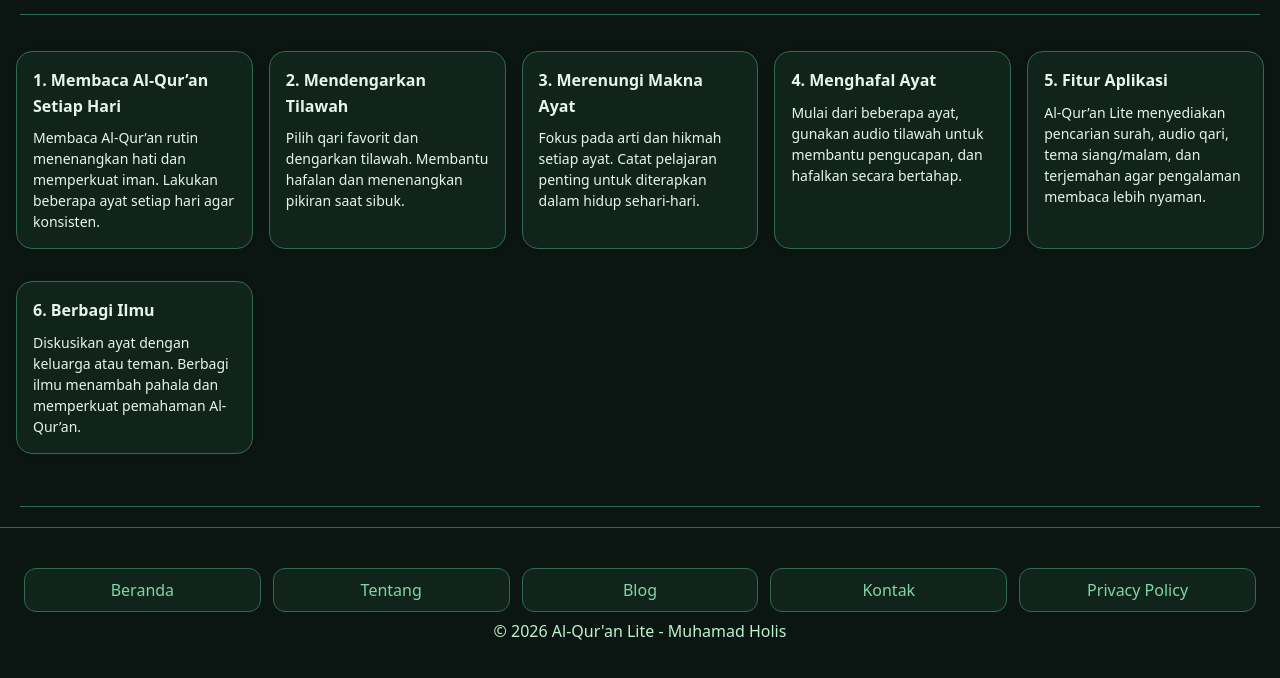
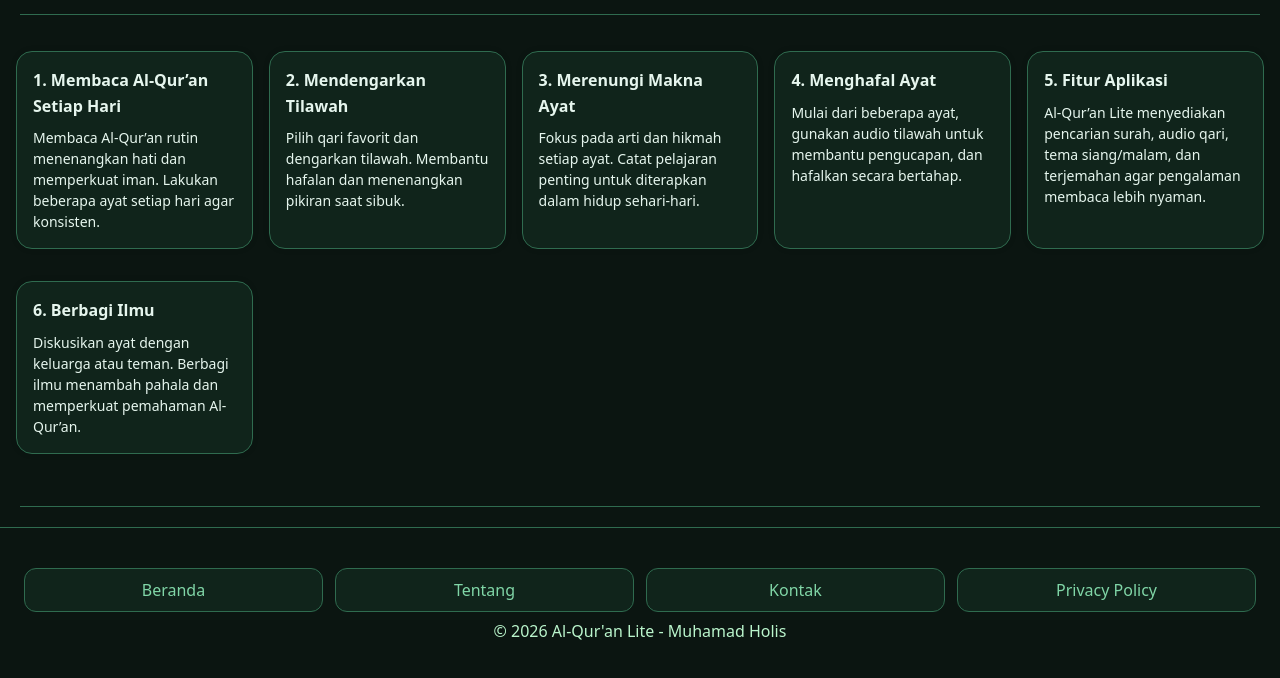
Before and after one commit to design-indra/Al-Quran-lite, a plain HTML site: page blog.html in a window 1280 px wide. Shown: the part 68-746 px from the top of the page. Drawn offline with Linux system fonts and the light colour scheme.

Commit message:
Update blog.html

```diff
--- a/blog.html
+++ b/blog.html
@@ -63,7 +63,6 @@
   <div class="footer-links">
     <a href="index.html">Beranda</a>
     <a href="about.html">Tentang</a>
-    <a href="blog-mini.html">Blog</a>
     <a href="contact.html">Kontak</a>
     <a href="privacy.html">Privacy Policy</a>
   </div>
```
